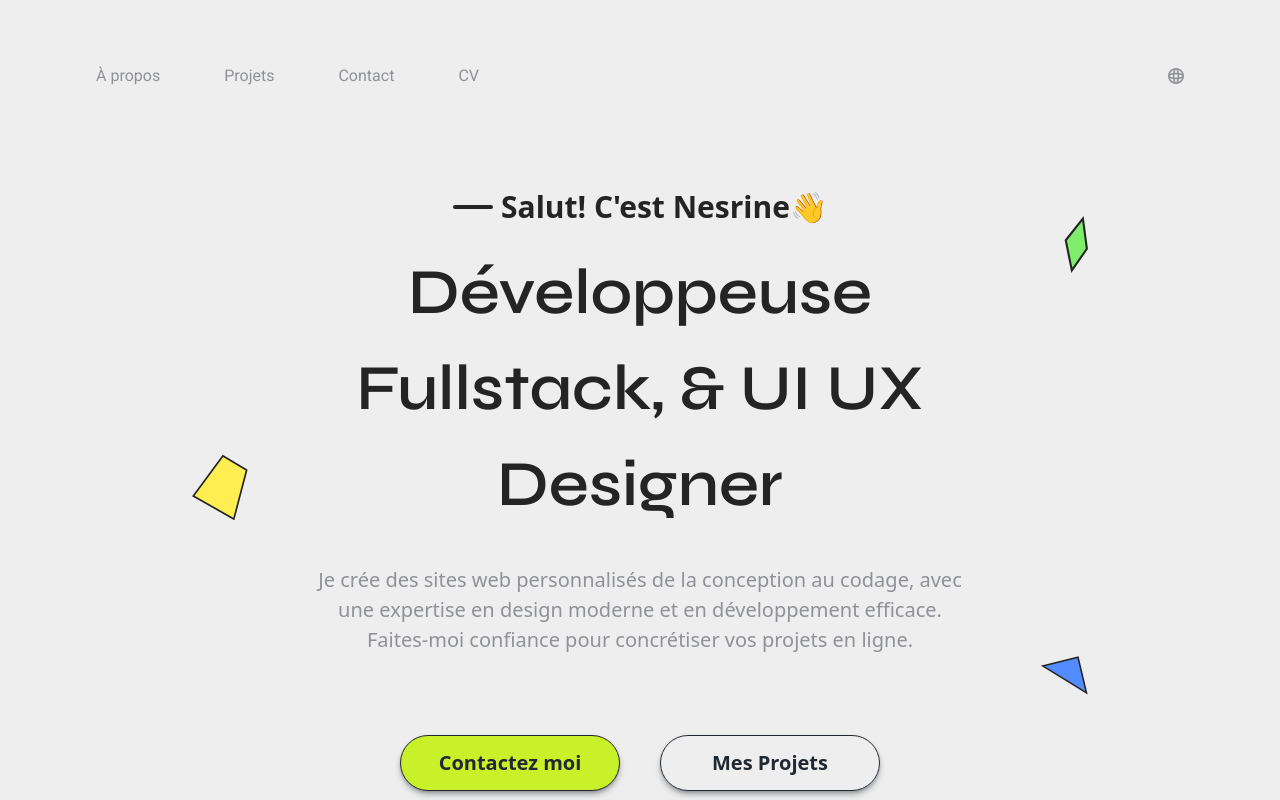
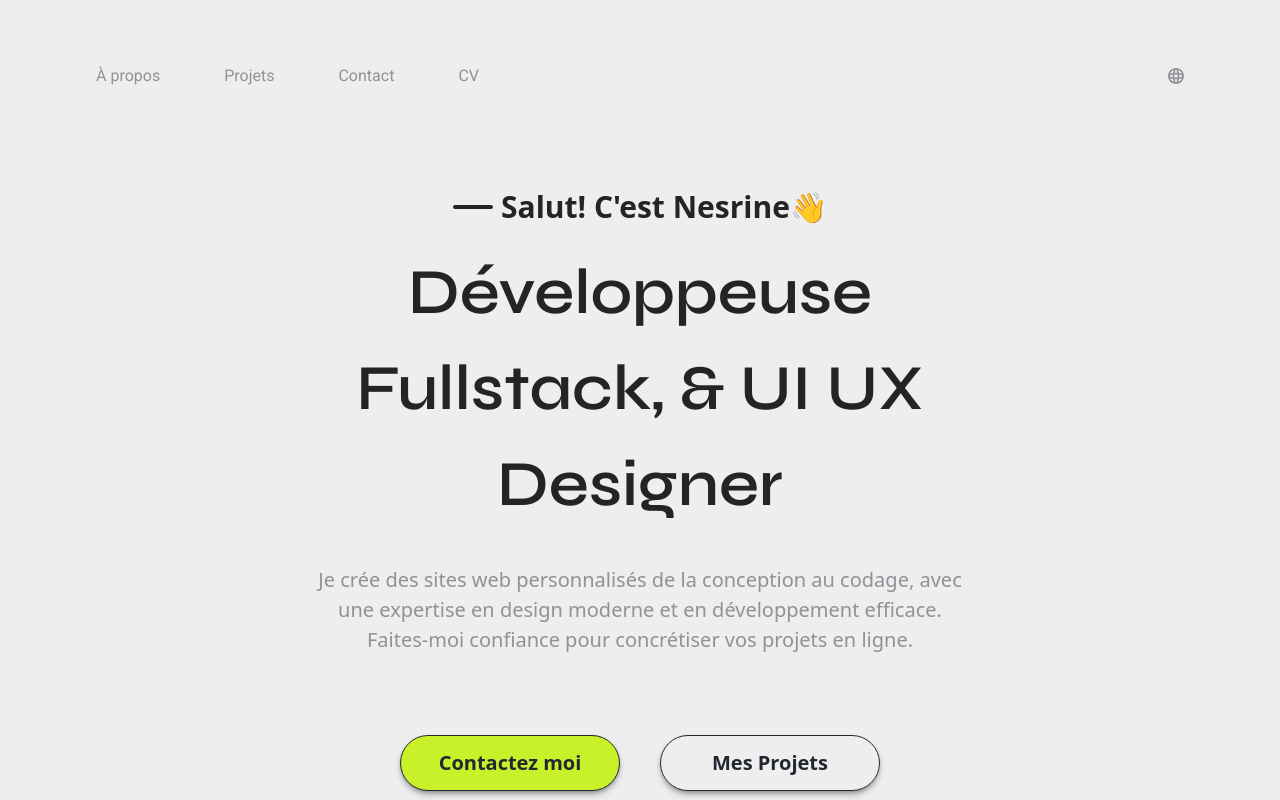
Before and after one commit to senrine/Portfolio, a React (Vite) app: page / in a window 1280 px wide. Shown: the top 800 px of the page. Built offline with nearby package versions, Linux system fonts and the light colour scheme.

Commit message:
figures deleted

```diff
--- a/src/components/AboutMe.tsx
+++ b/src/components/AboutMe.tsx
@@ -32,7 +32,6 @@ export default function AboutMe({ en, fr }: heroProps) {
             {(en && enLang["about.title"].defaultMessage) ||
               (fr && frLang["about.title"].defaultMessage)}
           </h2>
-          <img src={star} alt="" />
         </div>
         <p className="max-lg:text-center text-[20px]">
           {(en && enLang["about.description"].defaultMessage) ||
--- a/src/components/HeroSection.tsx
+++ b/src/components/HeroSection.tsx
@@ -15,22 +15,6 @@ export default function HeroSection({ en, fr }: heroProps) {
       id="HeroSection"
       className="relative w-full h-fit flex justify-center items-center"
     >
-      <img
-        className="absolute w-9 md:w-14 left-2 md:left-10 lg:left-24"
-        src={figure1}
-        alt="figure1"
-      />
-      <img
-        className="absolute w-4 md:w-6 right-0 md:right-10 top-24 lg:right-24 lg:top-32"
-        src={figure2}
-        alt="figure1"
-      />
-      <img
-        className="absolute w-8 md:w-12 right-0 bottom-64 md:right-10 lg:right-24 lg:bottom-48"
-        src={figure3}
-        alt="figure1"
-      />
-
       <div className="flex flex-col items-center justify-center py-24 text-[#252424] w-[60%]">
         <div className="flex flex-row items-center justify-center mb-4 whitespace-nowrap">
           <hr className="w-4 lg:w-10 rounded border-2 border-[#252424] mr-2"></hr>
```
